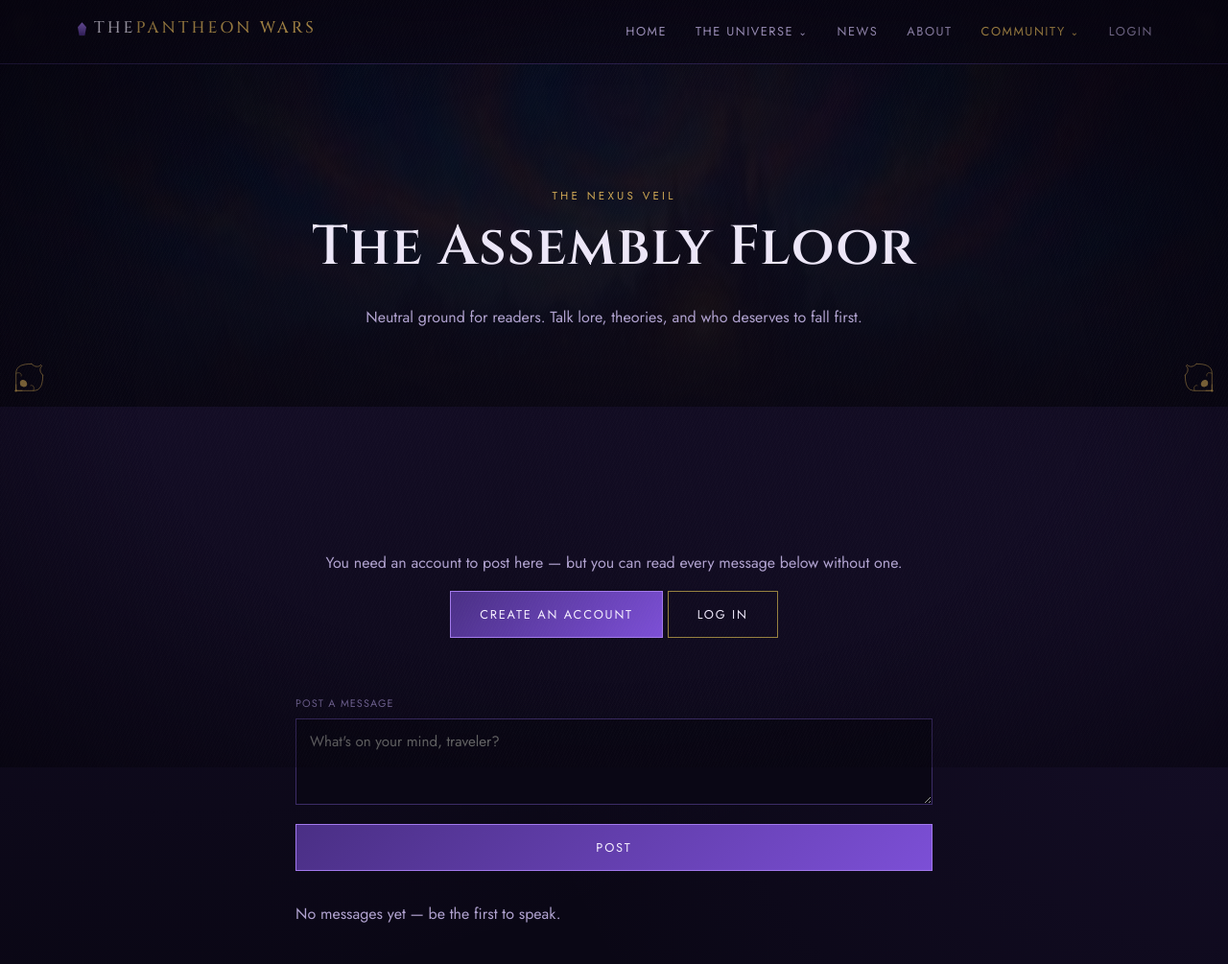
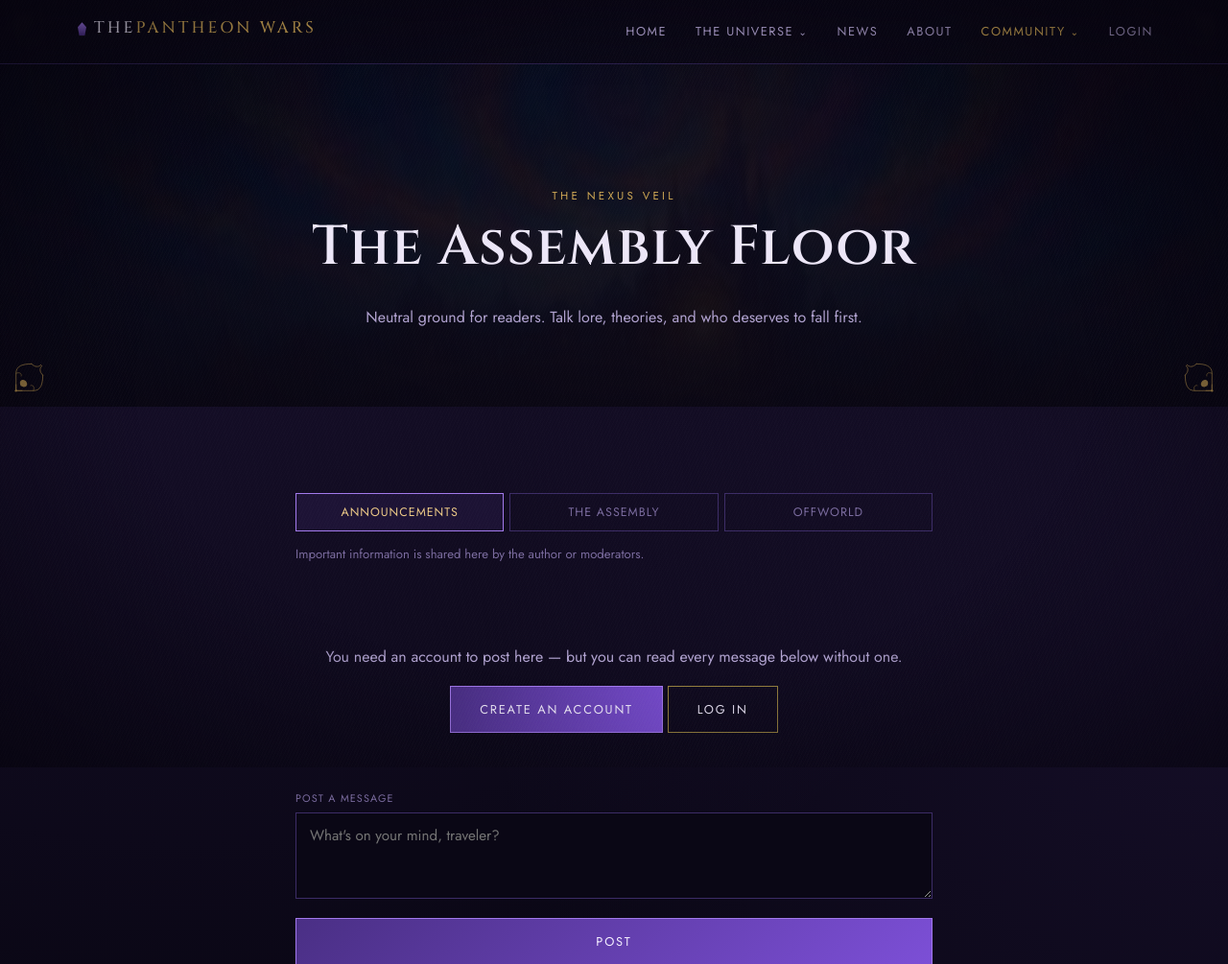
Before and after one commit to simmeh024/thepantheonwars, a PHP site: page /community.html in a window 1280 px wide. Shown: the top 1005 px of the page at 96% size. Run offline with PHP 8.4, Linux system fonts and the light colour scheme.

Commit message:
Add 3 boards to the Nexus Veil forum: Announcements, The Assembly, Offworld
- Announcements: admin/author-only posting, enforced server-side in comments/post.php
- The Assembly: book discussions (renamed general board)
- Offworld: off-topic chat
- Board tabs with per-board description on community.html

```diff
--- a/api/comments/post.php
+++ b/api/comments/post.php
@@ -12,6 +12,10 @@ pw_require_csrf($input);
 $board = isset($input['board']) ? trim($input['board']) : 'community';
 if (!preg_match('/^[a-z0-9\-]{1,50}$/', $board)) {
     $board = 'community';
+}
+
+if ($board === 'announcements' && empty($user['is_admin'])) {
+    pw_error('Only the author and moderators can post in Announcements.', 403);
 }
 
 $body = isset($input['body']) ? trim($input['body']) : '';
--- a/community.html
+++ b/community.html
@@ -70,11 +70,20 @@
   <section>
     <div class="container" style="max-width: 720px;">
 
+      <div class="auth-tabs board-tabs" id="board-tabs">
+        <button type="button" class="auth-tab active" data-board="announcements">Announcements</button>
+        <button type="button" class="auth-tab" data-board="assembly">The Assembly</button>
+        <button type="button" class="auth-tab" data-board="offworld">Offworld</button>
+      </div>
+      <p class="meta board-desc" id="board-desc">Important information is shared here by the author or moderators.</p>
+
       <div id="community-gate" class="profile-gate" hidden>
         <p>You need an account to post here — but you can read every message below without one.</p>
         <button type="button" class="btn btn-solid auth-trigger" data-tab="register">Create an Account</button>
         <button type="button" class="btn auth-trigger" data-tab="login">Log In</button>
       </div>
+
+      <p id="community-locked" class="lore-status" hidden>Only the author and moderators can post in Announcements.</p>
 
       <form id="community-form" class="community-form" hidden>
         <div class="auth-field">
@@ -144,12 +153,22 @@
 <script src="js/members.js"></script>
 <script>
 (function () {
+  var boardTabs = document.getElementById('board-tabs');
+  var boardDesc = document.getElementById('board-desc');
   var gate = document.getElementById('community-gate');
+  var lockedEl = document.getElementById('community-locked');
   var form = document.getElementById('community-form');
   var body = document.getElementById('community-body');
   var errorEl = document.getElementById('community-error');
   var feed = document.getElementById('community-feed');
   var emptyEl = document.getElementById('community-empty');
+
+  var boardDescriptions = {
+    announcements: "Important information is shared here by the author or moderators.",
+    assembly: "Discussions about each book.",
+    offworld: "Off-topic discussion about anything."
+  };
+  var currentBoard = 'announcements';
 
   function fmtTime(iso) {
     var d = new Date(iso.replace(' ', 'T') + 'Z');
@@ -198,7 +217,7 @@
   }
 
   function loadFeed() {
-    fetch('/api/comments/list.php?board=community', { credentials: 'same-origin' })
+    fetch('/api/comments/list.php?board=' + encodeURIComponent(currentBoard), { credentials: 'same-origin' })
       .then(function (r) { return r.json(); })
       .then(function (data) {
         feed.innerHTML = '';
@@ -234,9 +253,30 @@
 
   function syncGate() {
     var loggedIn = window.PW_AUTH.loggedIn;
+    var isAdmin = loggedIn && window.PW_AUTH.user && window.PW_AUTH.user.is_admin;
+    var announcementsLocked = currentBoard === 'announcements' && !isAdmin;
+
     gate.hidden = loggedIn;
-    form.hidden = !loggedIn;
+    lockedEl.hidden = !loggedIn || !announcementsLocked;
+    form.hidden = !loggedIn || announcementsLocked;
   }
+
+  function switchBoard(boardKey) {
+    currentBoard = boardKey;
+    boardDesc.textContent = boardDescriptions[boardKey] || '';
+    Array.prototype.forEach.call(boardTabs.querySelectorAll('.auth-tab'), function (tab) {
+      tab.classList.toggle('active', tab.getAttribute('data-board') === boardKey);
+    });
+    errorEl.classList.remove('show');
+    syncGate();
+    loadFeed();
+  }
+
+  boardTabs.addEventListener('click', function (e) {
+    var btn = e.target.closest('[data-board]');
+    if (!btn) return;
+    switchBoard(btn.getAttribute('data-board'));
+  });
 
   document.addEventListener('pw-auth-ready', syncGate);
   syncGate();
@@ -250,7 +290,7 @@
       method: 'POST',
       credentials: 'same-origin',
       headers: { 'Content-Type': 'application/json' },
-      body: JSON.stringify({ board: 'community', body: text, csrf: window.PW_AUTH.csrf }),
+      body: JSON.stringify({ board: currentBoard, body: text, csrf: window.PW_AUTH.csrf }),
     }).then(function (r) { return r.json(); }).then(function (data) {
       if (data.ok) {
         body.value = '';
--- a/css/style.css
+++ b/css/style.css
@@ -1748,6 +1748,11 @@ footer.site-footer {
   padding: 12px 14px; font-family: 'Jost', sans-serif; font-size: 0.95rem; resize: vertical;
 }
 .community-form textarea:focus { outline: none; border-color: var(--purple-bright); }
+.board-tabs { margin-bottom: 0.8em; }
+.board-desc {
+  color: var(--text-faint); font-size: 0.82rem; margin-bottom: 1.8em;
+}
+
 .comment-item {
   border: 1px solid var(--border-soft); background: var(--panel); padding: 16px 20px; margin-bottom: 10px;
 }
```
